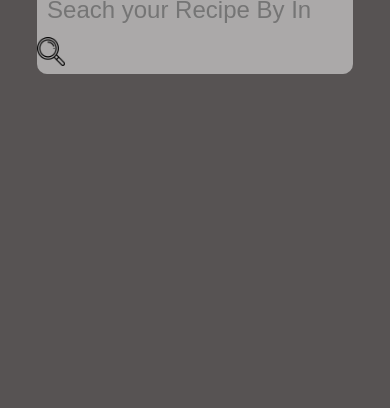
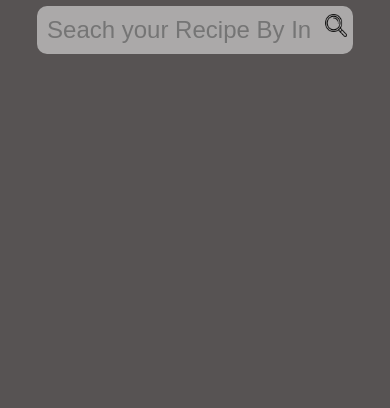
Before and after one commit to Amritpal-Kaur0/Recipes-with-Amrit, a plain HTML site: page index.html in a window 390 px wide. Shown: the part 436-844 px from the top of the page. Drawn offline with nearby package versions, Linux system fonts and the light colour scheme.

Commit message:
search button fixed

```diff
--- a/css/style.css
+++ b/css/style.css
@@ -57,10 +57,10 @@ form input{
     font-size: 1rem;
     display: inline-block;
 }
-span{
+/* span{
   height: 20px;
   cursor: pointer;
-}
+} */
 .search-result{
     margin-top: 50px;
     width: 100%;
@@ -138,4 +138,9 @@ form{
   padding: 10px;
   font-size: 1.5rem;
 }
+#search-btn{
+  height: 25px;
+  width: 7%;
+  margin-right: 3px;
 }
+}
```
